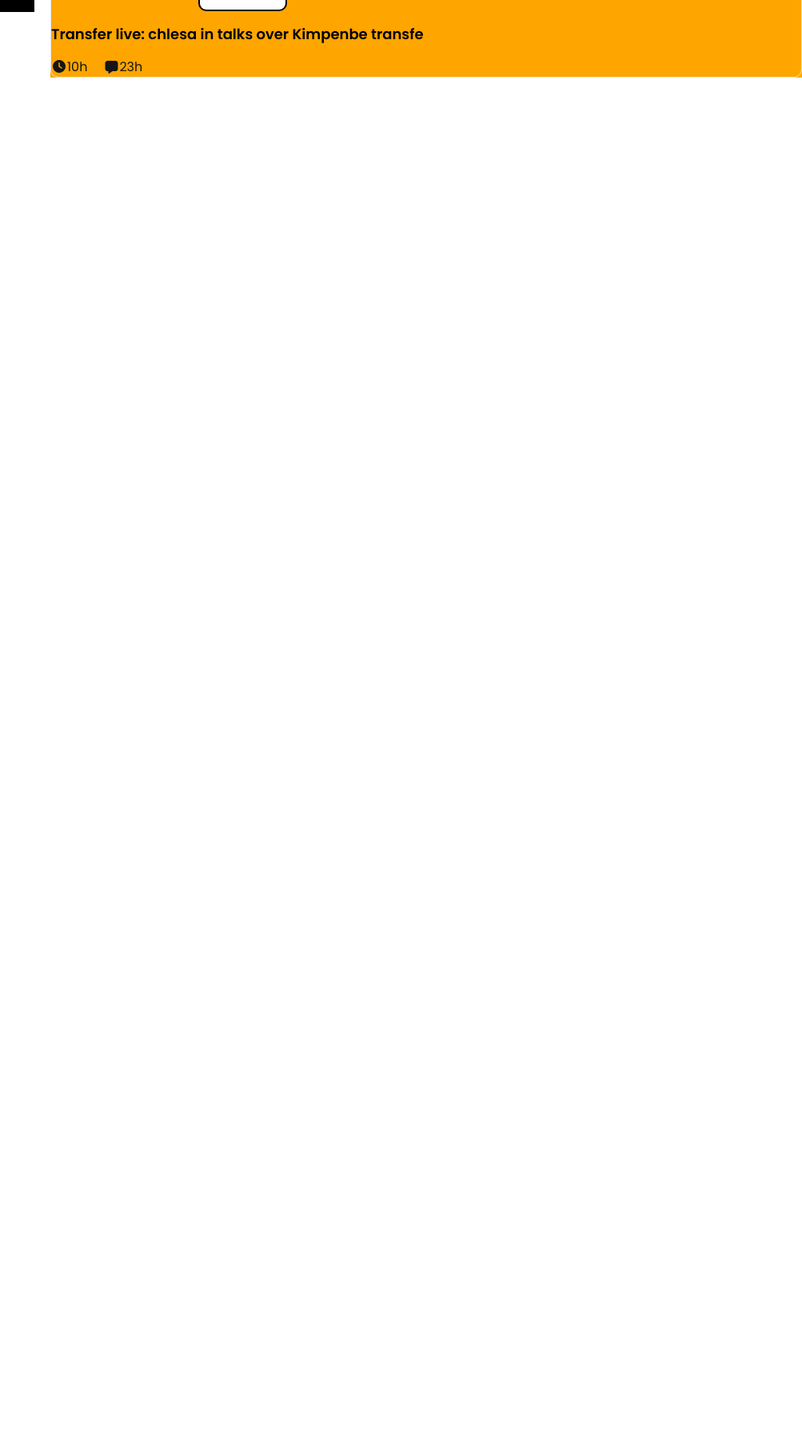
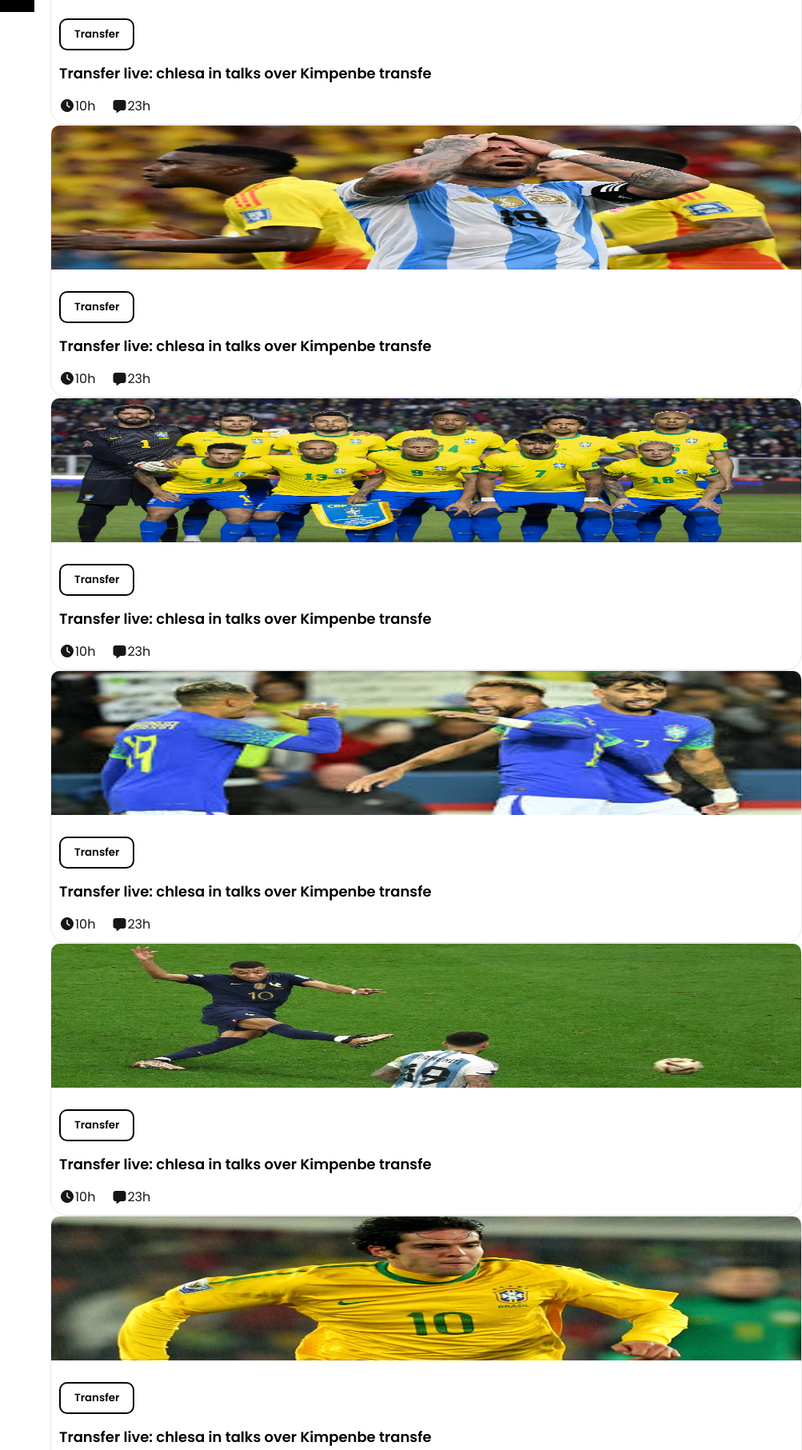
Before and after one commit to anim34mesh/mylouston2-ani-tor-1, a plain HTML site: page index.html in a window 1280 px wide. Shown: the part 947-2760 px from the top of the page at 80% size, without its empty margins (277-1280 px from the left). Before the commit the page ends 1094 px from the top, so only its background shows below. Drawn offline with Linux system fonts and the light colour scheme.

Commit message:
first commit

```diff
--- a/index.html
+++ b/index.html
@@ -36,13 +36,80 @@
       <div class="upcoming-matches-right">
         <!-- <h3> the quick brown fox jumps over the lazy dog, </h3> -->
          <div class="card">
-          <img src="images/banner-img.png" alt="">
-          <button class="btn">Transfer</button>
+          <img src="assets/img/matches/matches_1.jpg" alt="">
+         <div class="card-body">
+           <button class="btn">Transfer</button>
           <h2>Transfer live: chlesa in talks over
             Kimpenbe transfe</h2>
             <div class="card-button">
               <span><i class="fa-solid fa-clock"></i>10h</span>
               <span><i class="fa-solid fa-message"></i>23h</span>
+         </div>
+            </div>
+
+         </div>
+         <div class="card">
+          <img src="assets/img/matches/matches_2.webp" alt="">
+         <div class="card-body">
+           <button class="btn">Transfer</button>
+          <h2>Transfer live: chlesa in talks over
+            Kimpenbe transfe</h2>
+            <div class="card-button">
+              <span><i class="fa-solid fa-clock"></i>10h</span>
+              <span><i class="fa-solid fa-message"></i>23h</span>
+         </div>
+            </div>
+
+         </div>
+         <div class="card">
+          <img src="assets/img/matches/matches_3.jpg" alt="">
+         <div class="card-body">
+           <button class="btn">Transfer</button>
+          <h2>Transfer live: chlesa in talks over
+            Kimpenbe transfe</h2>
+            <div class="card-button">
+              <span><i class="fa-solid fa-clock"></i>10h</span>
+              <span><i class="fa-solid fa-message"></i>23h</span>
+         </div>
+            </div>
+
+         </div>
+         <div class="card">
+          <img src="assets/img/matches/matches_4.jpeg" alt="">
+         <div class="card-body">
+           <button class="btn">Transfer</button>
+          <h2>Transfer live: chlesa in talks over
+            Kimpenbe transfe</h2>
+            <div class="card-button">
+              <span><i class="fa-solid fa-clock"></i>10h</span>
+              <span><i class="fa-solid fa-message"></i>23h</span>
+         </div>
+            </div>
+
+         </div>
+         <div class="card">
+          <img src="assets/img/matches/matches_5.webp" alt="">
+         <div class="card-body">
+           <button class="btn">Transfer</button>
+          <h2>Transfer live: chlesa in talks over
+            Kimpenbe transfe</h2>
+            <div class="card-button">
+              <span><i class="fa-solid fa-clock"></i>10h</span>
+              <span><i class="fa-solid fa-message"></i>23h</span>
+         </div>
+            </div>
+
+         </div>
+         <div class="card">
+          <img src="assets/img/matches/matches_6.jpg" alt="">
+         <div class="card-body">
+           <button class="btn">Transfer</button>
+          <h2>Transfer live: chlesa in talks over
+            Kimpenbe transfe</h2>
+            <div class="card-button">
+              <span><i class="fa-solid fa-clock"></i>10h</span>
+              <span><i class="fa-solid fa-message"></i>23h</span>
+         </div>
             </div>
 
          </div>
--- a/style.css
+++ b/style.css
@@ -49,6 +49,8 @@
     /* background-color: green;, eita amra bujar jono diyechilam */
     padding: 50px 0;
     gap: 20px;
+      max-width: 1280px;
+    margin:auto;
 
  }
  .upcoming-matches-left{
@@ -74,23 +76,28 @@
     color: black;
  } */
  .upcoming-matches-right{
-    background-color: orange;
+    /* background-color: orange; */
     flex: 1;
  }
  .upcoming-matches-right .card{
     border: 1px solid rgb(232, 232,232);
-    border-radius: 10px;
+    border-radius: 20px;
+ }
+ .upcoming-matches-right .card .card-body{
+  padding: 10px;
  }
  /* banner img */
   .upcoming-matches-right .card img{
-    width:180px;
-    height: 100%;
+    width:100%;
+    height: 180px;
     border-radius:10px 10px 0 0 ;
   }
   .upcoming-matches-right .card .btn{
     background-color: white;
     color: black;
     border: 2px solid black;
+    padding: 8px 17px;
+    margin-top: 10px;
 
   }
   .upcoming-matches-right .card h2{
```
Also changed, not shown: assets/img/banner/banner-img.png (added), assets/img/matches/matches_1.jpg (added), assets/img/matches/matches_2.webp (added), assets/img/matches/matches_3.jpg (added), assets/img/matches/matches_4.jpeg (added), assets/img/matches/matches_5.webp (added), assets/img/matches/matches_6.jpg (added), 1 other file.
